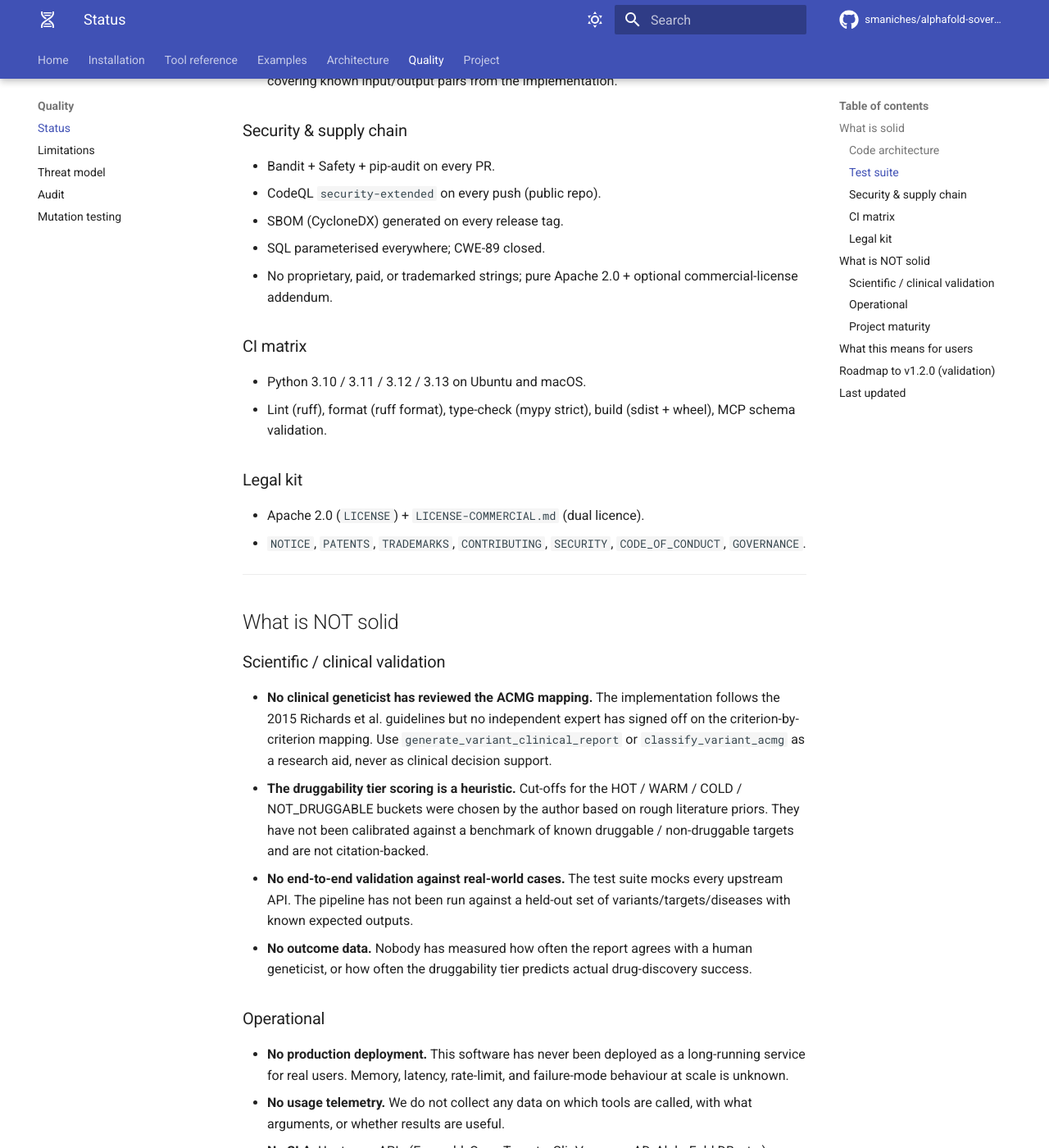
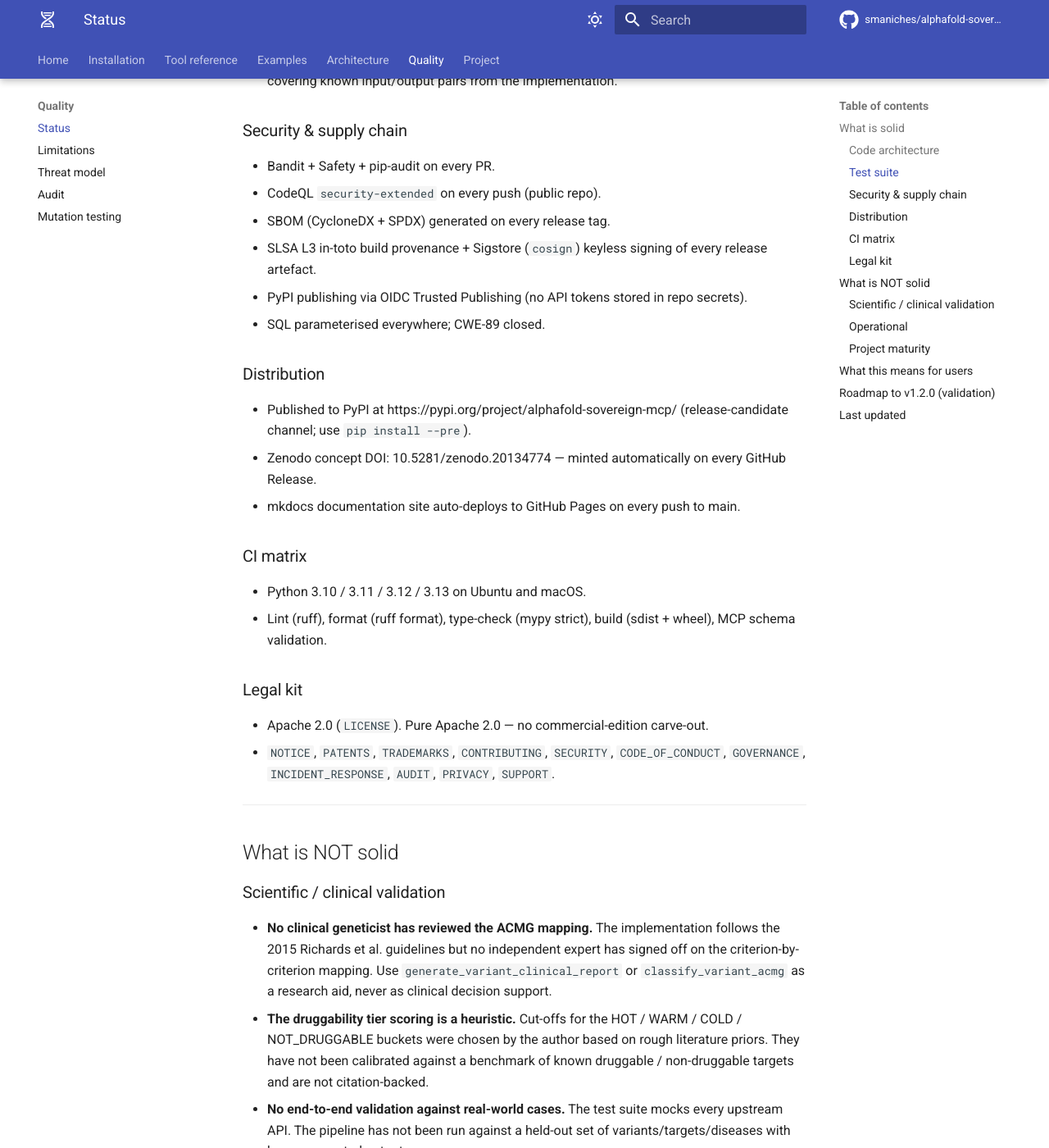
Before and after one commit to smaniches/alphafold-sovereign-mcp, an MkDocs documentation site: the page built from docs/status.md, in a window 1280 px wide and 1400 px high, scrolled down 848 px. Shown: the whole window at 82% size. Built offline with MkDocs 1.6.1 and Material for MkDocs 9.7.7, drawn with Linux system fonts in a browser that asks for light colours; comment, search, counter and statistics services are not loaded; some of the changed text lies outside the part shown.

Commit message:
chore: refresh test count 610 -> 623 and prune stale claims
Sweeping pass to align all repo metadata with the current shipped
state. Drift discovered while preparing v1.1.0-rc1 for review:

Test count refresh (10 -> 13 tests added during the polish sprint;
total now 623). Updated in:
  - README.md (badge + status banner + Testing section)
  - STATUS.md ("Test suite" section)
  - CITATION.cff (abstract)
  - server.json (status_note)
  - smithery.yaml (description)
  - .well-known/mcp.json (scientific_validation_note)

Stale PyPI claim removed in:
  - INCIDENT_RESPONSE.md: dropped the parenthetical "does not apply
    to v1.1.0-rc1 since we are not on PyPI" -- v1.1.0-rc1 IS on PyPI
    now. Replaced with the correct supply-chain risk (PyPI Trusted-
    Publisher OIDC compromise + maintainer credential exposure).
  - Added a row to "Communication channels" for PyPI users (yank +
    release notes).

STATUS.md additionally:
  - Drops the "Apache 2.0 + LICENSE-COMMERCIAL.md (dual licence)"
    claim. There is no LICENSE-COMMERCIAL.md and CHANGELOG documents
    that we explicitly dropped the dual-license posture before opening.
  - Adds a "Distribution" subsection naming PyPI, Zenodo DOI, and
    the mkdocs site under "What is solid" since all three are live.
  - Adds SLSA L3 + Sigstore cosign + OIDC PyPI publishing to the
    "Security & supply chain" subsection.
  - Adds INCIDENT_RESPONSE, AUDIT, PRIVACY, SUPPORT to the listed
    governance files in "Legal kit".
  - Bumps Last-updated date to 2026-05-12.

No code change. No behavior change.

```diff
--- a/STATUS.md
+++ b/STATUS.md
@@ -34,10 +34,20 @@
 ### Security & supply chain
 - Bandit + Safety + pip-audit on every PR.
 - CodeQL ``security-extended`` on every push (public repo).
-- SBOM (CycloneDX) generated on every release tag.
+- SBOM (CycloneDX + SPDX) generated on every release tag.
+- SLSA L3 in-toto build provenance + Sigstore (``cosign``) keyless
+  signing of every release artefact.
+- PyPI publishing via OIDC Trusted Publishing (no API tokens stored
+  in repo secrets).
 - SQL parameterised everywhere; CWE-89 closed.
-- No proprietary, paid, or trademarked strings; pure Apache 2.0 +
-  optional commercial-license addendum.
+
+### Distribution
+- Published to PyPI at https://pypi.org/project/alphafold-sovereign-mcp/
+  (release-candidate channel; use ``pip install --pre``).
+- Zenodo concept DOI: 10.5281/zenodo.20134774 — minted automatically
+  on every GitHub Release.
+- mkdocs documentation site auto-deploys to GitHub Pages on every
+  push to main.
 
 ### CI matrix
 - Python 3.10 / 3.11 / 3.12 / 3.13 on Ubuntu and macOS.
@@ -45,9 +55,11 @@
   build (sdist + wheel), MCP schema validation.
 
 ### Legal kit
-- Apache 2.0 (``LICENSE``) + ``LICENSE-COMMERCIAL.md`` (dual licence).
+- Apache 2.0 (``LICENSE``). Pure Apache 2.0 — no commercial-edition
+  carve-out.
 - ``NOTICE``, ``PATENTS``, ``TRADEMARKS``, ``CONTRIBUTING``,
-  ``SECURITY``, ``CODE_OF_CONDUCT``, ``GOVERNANCE``.
+  ``SECURITY``, ``CODE_OF_CONDUCT``, ``GOVERNANCE``,
+  ``INCIDENT_RESPONSE``, ``AUDIT``, ``PRIVACY``, ``SUPPORT``.
 
 ---
 
--- a/server.json
+++ b/server.json
@@ -53,7 +53,7 @@
     "knowledge-graph"
   ],
   "maturity": "release-candidate",
-  "status_note": "v1.1.0-rc1 ships with engineering-grade tests (610 tests, 99% branch coverage) but its scientific outputs (ACMG draft, druggability tier) have NOT been validated by independent domain experts. See STATUS.md and LIMITATIONS.md.",
+  "status_note": "v1.1.0-rc1 ships with engineering-grade tests (623 tests, 99% branch coverage) but its scientific outputs (ACMG draft, druggability tier) have NOT been validated by independent domain experts. See STATUS.md and LIMITATIONS.md.",
   "install": {
     "pypi": {
       "name": "alphafold-sovereign-mcp",
--- a/smithery.yaml
+++ b/smithery.yaml
@@ -10,7 +10,7 @@
   (UniProt, Open Targets, ChEMBL, Ensembl VEP, ClinVar, gnomAD, MONDO,
   HPO, DisGeNET, RCSB PDB, InterPro, Gene Ontology, Human Protein
   Atlas) behind MCP tool calls. Persists each result to a local SQLite
-  knowledge graph for later querying. Engineering-grade (610 tests,
+  knowledge graph for later querying. Engineering-grade (623 tests,
   99% branch coverage) but scientific outputs are research aids that
   must be reviewed by qualified humans before clinical use — see
   STATUS.md and LIMITATIONS.md.
```
Also changed, not shown: other parts of STATUS.md (+2 -2 lines), INCIDENT_RESPONSE.md (+4 -3 lines), README.md (+3 -3 lines), 2 other files.
